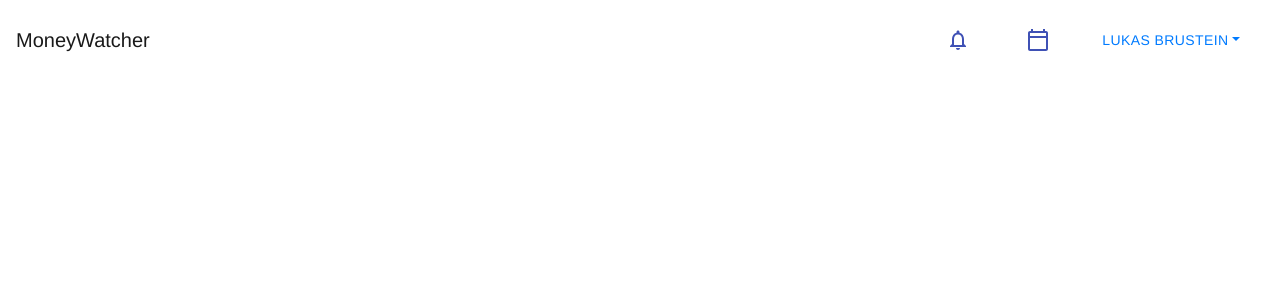
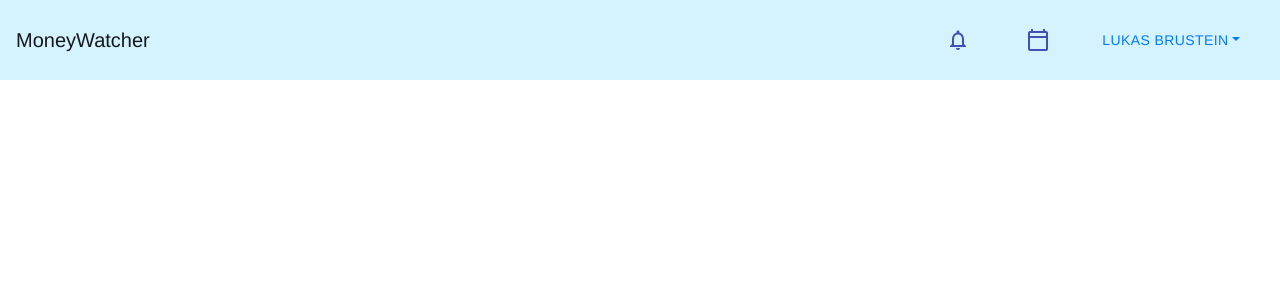
Before and after one commit to lukasBrustein/moneywatcher-project, a React (Create React App) app: page / in a window 1280 px wide. Shown: the top 300 px of the page. Built offline with nearby package versions, Linux system fonts and the light colour scheme.

Commit message:
Update Toolbar.css

```diff
--- a/src/components/Navigation/Toolbar/Toolbar.css
+++ b/src/components/Navigation/Toolbar/Toolbar.css
@@ -0,0 +1,3 @@
+.toolbar {
+    background-color: rgba(41, 190, 255, 0.2);
+}
```
